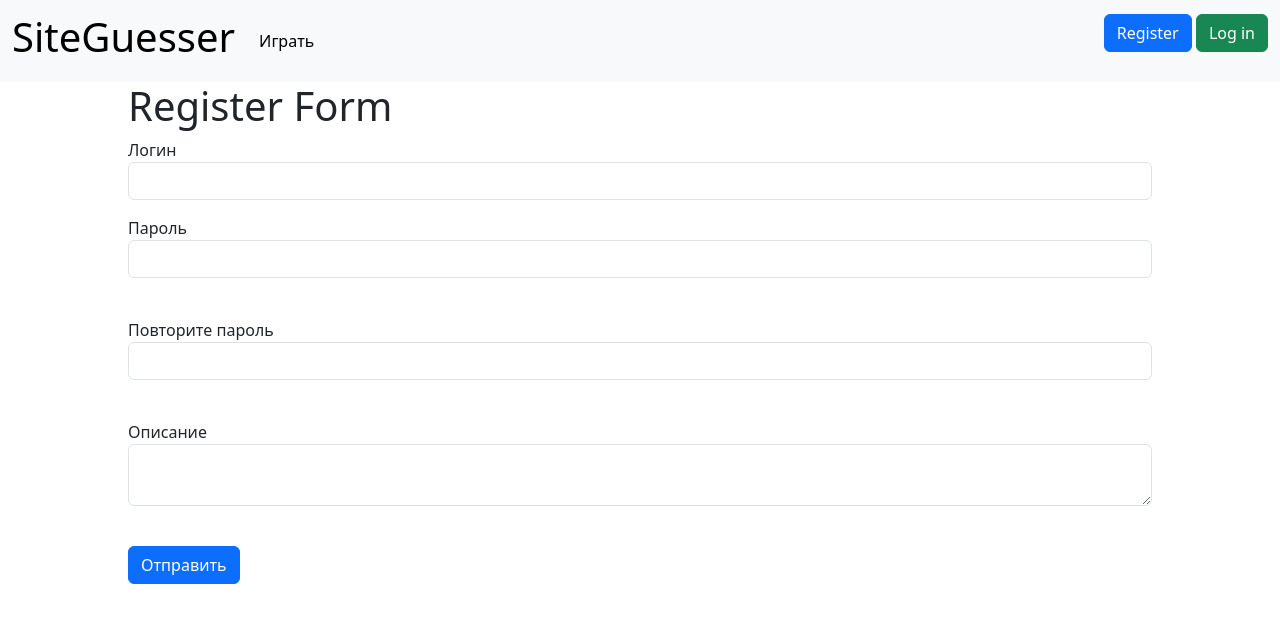
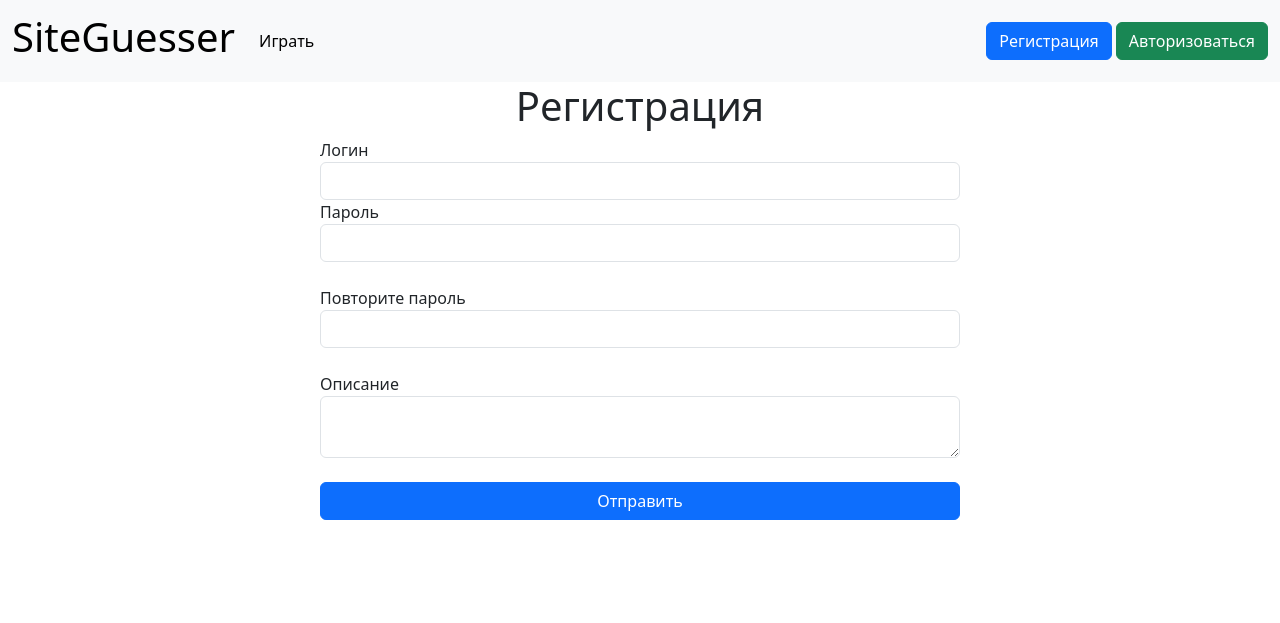
Before and after one commit to IvanZasukhin/SiteGuessr, a Flask app: page /register in a window 1280 px wide. Shown: the top 623 px of the page. Run offline with Flask 3, Linux system fonts and the light colour scheme.

Commit message:
fix bugs

```diff
--- a/main.py
+++ b/main.py
@@ -21,7 +21,7 @@ login_manager.init_app(app)
 @app.route("/")
 def index():
     db_sess = db_session.create_session()
-    params = {"title": "Top players",
+    params = {"title": "Лучшие игроки",
               "users": [user for user in db_sess.query(User).all()]}
     return render_template("index.html", **params)
 
@@ -31,7 +31,7 @@ def login():
     if current_user.is_authenticated:
         return redirect("/")
     form = LoginForm()
-    params = {"title": "Authorization",
+    params = {"title": "Авторизация",
               "form": form,
               }
     if form.validate_on_submit():
@@ -40,9 +40,9 @@ def login():
         if user and user.check_password(form.password.data):
             login_user(user, remember=form.remember_me.data)
             return redirect("/")
-        params["message"] = "Incorrect login or password"
+        params["message"] = "Неверный логин или пароль"
         return render_template('login.html', **params)
-    return render_template('login.html', title='Authorization', form=form)
+    return render_template('login.html', **params)
 
 
 @app.route('/logout')
@@ -57,7 +57,7 @@ def register():
     if current_user.is_authenticated:
         return redirect("/")
     form = RegisterForm()
-    params = {"title": "Registration",
+    params = {"title": "Регистрация",
               "form": form,
               }
     if form.validate_on_submit():
@@ -92,7 +92,7 @@ def load_user(user_id):
 def profile(user_login):
     db_sess = db_session.create_session()
     user = db_sess.query(User).filter(User.login == user_login).first()
-    params = {"title": "Profile",
+    params = {"title": "Профиль",
               "user": user}
     print(user.statistic.total_games)
     return render_template('profile.html', **params)
@@ -103,7 +103,7 @@ def edit_user(user_login):
     if not (current_user.is_authenticated or current_user.roles == "main admin"):
         return redirect("/")
     form = RegisterForm()
-    params = {"title": "Registration",
+    params = {"title": "Изменения профиля",
               "form": form}
     if request.method == "GET":
         db_sess = db_session.create_session()
@@ -150,7 +150,7 @@ def main():
     api.add_resource(statistic_resource.StatisticListResource, '/api/statistic')
     api.add_resource(statistic_resource.StatisticResource, '/api/statistic/<int:game_id>')
 
-    app.run(port=8080, host='127.0.0.1')
+    app.run(port=8081, host='127.0.0.1')
 
 
 @app.errorhandler(404)
--- a/static/css/style.css
+++ b/static/css/style.css
@@ -2,3 +2,6 @@
     margin-left: 10%;
     margin-right: 10%;
 }
+form{
+    width: 40rem;
+}
--- a/templates/base.html
+++ b/templates/base.html
@@ -38,10 +38,10 @@
                     </ul>
                 </div>
                 {% else %}
-                <p>
-                    <a class="btn btn-primary " href="/register">Register</a>
-                    <a class="btn btn-success" href="/login">Log in</a>
-                </p>
+                <div class="d-grid gap-2 d-md-block">
+                    <a class="btn btn-primary" href="/register">Регистрация</a>
+                    <a class="btn btn-success" href="/login">Авторизоваться</a>
+                </div>
                 {% endif %}
             </div>
         </div>
--- a/templates/register.html
+++ b/templates/register.html
@@ -2,55 +2,59 @@
 
 {% block content %}
 <div class="main-body">
-    <h1>Register Form</h1>
+    <h1 class="d-flex justify-content-center">Регистрация</h1>
+    <div class="d-flex justify-content-center">
         <form action="" method="post">
             {{ form.hidden_tag() }}
-        <p>
+            <div>
                 {{ form.login.label }}<br>
                 {{ form.login(class="form-control") }}
                 {% if form.login.errors %}
                 {% for login in form.login.errors %}
-                    <p class="alert alert-danger" role="alert">
+            <div class="alert alert-danger" role="alert">
                 {{ error }}
-                    </p>
+            </div>
             {% endfor %}
             {% endif %}
-        </p>
-        <p>
+            </div>
+            <div>
                 {{ form.password.label }}<br>
                 {{ form.password(class="form-control", type="password") }}<br>
                 {% if form.password.errors %}
                 {% for error in form.password.errors %}
-                    <p class="alert alert-danger" role="alert">
+            <div class="alert alert-danger" role="alert">
                 {{ error }}
-                    </p>
+            </div>
             {% endfor %}
             {% endif %}
-        </p>
-        <p>
+            </div>
+            <div>
                 {{ form.password_again.label }}<br>
                 {{ form.password_again(class="form-control", type="password") }}<br>
                 {% if form.password_again.errors %}
                 {% for error in form.password_again.errors %}
-                    <p class="alert alert-danger" role="alert">
+            <div class="alert alert-danger" role="alert">
                 {{ error }}
-                    </p>
+            </div>
             {% endfor %}
             {% endif %}
-        </p>
-        <p>
+            </div>
+            <div>
                 {{ form.description.label }}<br>
                 {{ form.description(class="form-control") }}<br>
                 {% if form.description.errors %}
                 {% for error in form.description.errors %}
-                    <p class="alert alert-danger" role="alert">
+            <div class="alert alert-danger" role="alert">
                 {{ error }}
-                    </p>
+            </div>
             {% endfor %}
             {% endif %}
-        </p>
-        <p>{{ form.submit(type="submit", class="btn btn-primary") }}</p>
+            </div>
+            <div class="d-grid gap-2 mb-4">
+                {{ form.submit(type="submit", class="btn btn-primary") }}
+            </div>
             {{message}}
         </form>
     </div>
+</div>
 {% endblock %}
```
Also changed, not shown: templates/index.html (+7 -7 lines), templates/login.html (+17 -12 lines), templates/profile.html (+9 -9 lines). Lines whose indentation alone changed are shown as unchanged.
